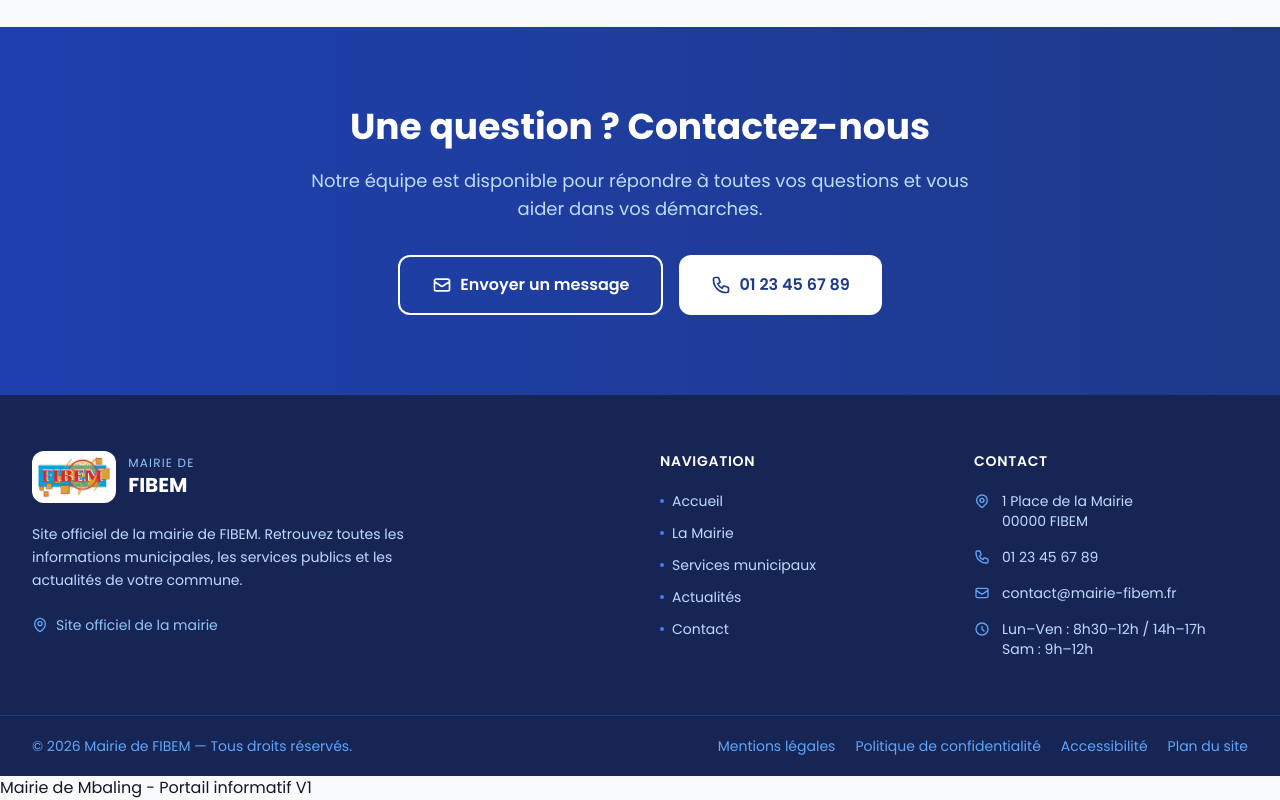
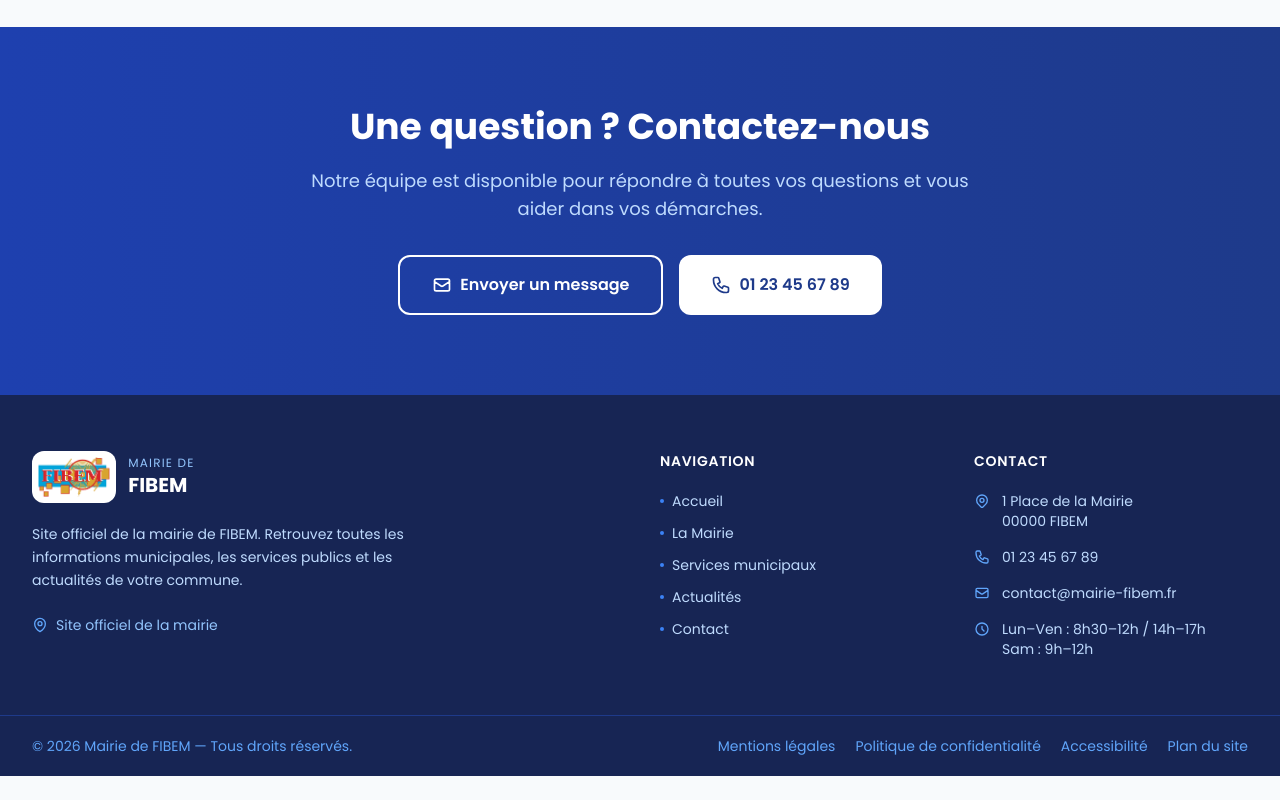
Before and after one commit to Russell-Sedj/test-fibem, an Angular app in the folder frontend/: page / in a window 1280 px wide. Shown: the part 3115-3915 px from the top of the page. After the commit the page ends 3891 px from the top, so only its background shows below. Built offline with nearby package versions, Linux system fonts and the light colour scheme.

Commit message:
supression de footer inutile

```diff
--- a/frontend/src/app/app.html
+++ b/frontend/src/app/app.html
@@ -4,6 +4,4 @@
 </main>
 <app-footer></app-footer>
 
-<footer class="site-footer">
-  <p>Mairie de Mbaling - Portail informatif V1</p>
-</footer>
+<footer class="site-footer"></footer>
```
